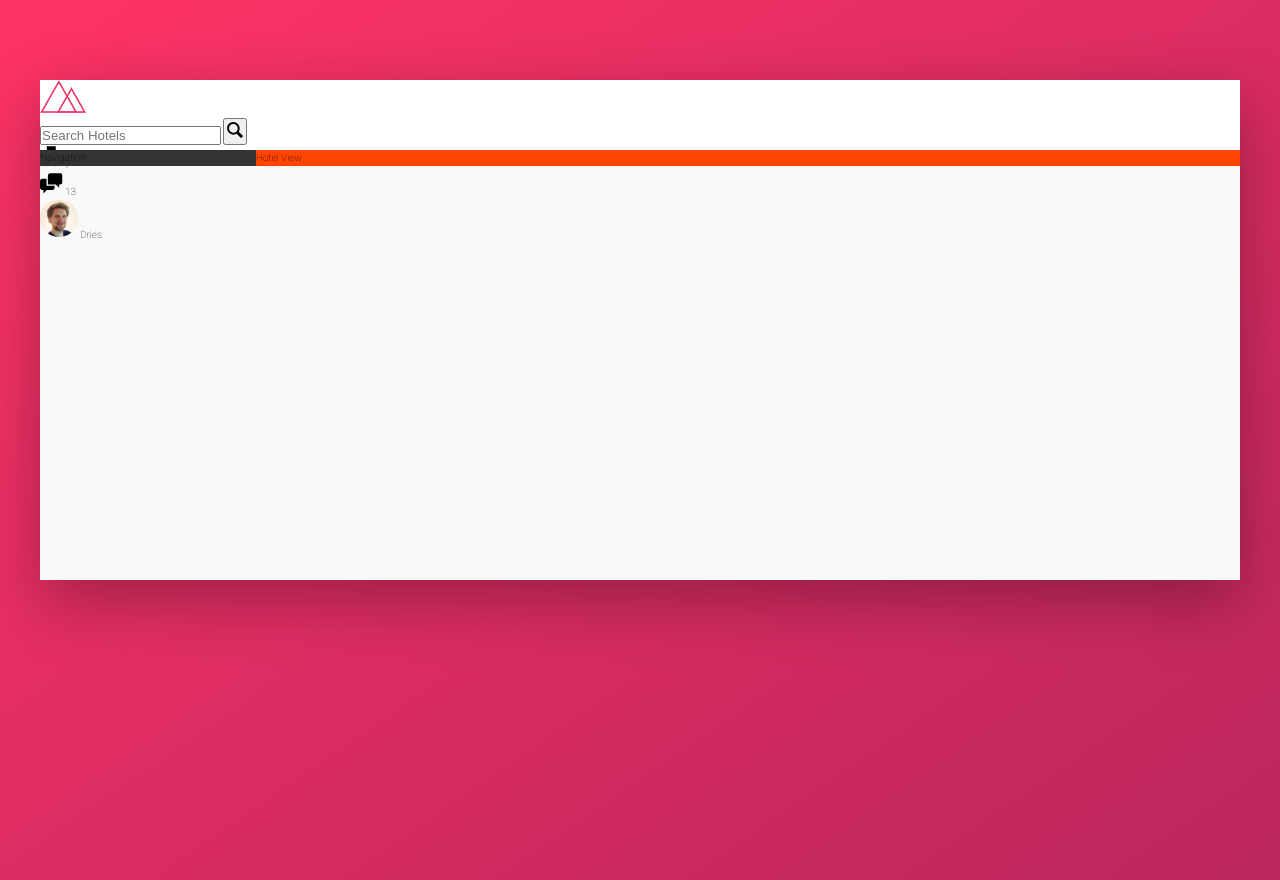
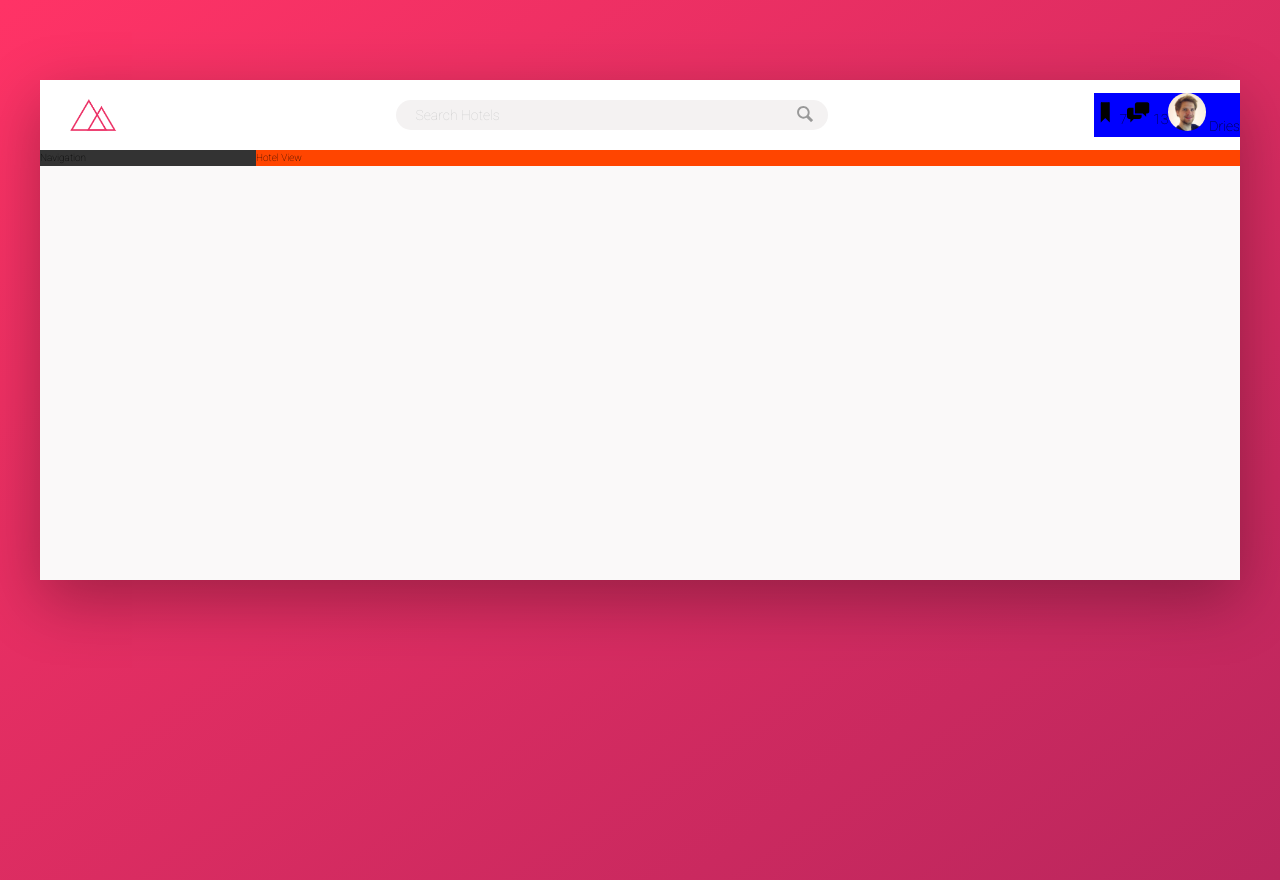
Before and after one commit to driesdriesdries/trillo, a website: page index.html in a window 1280 px wide. Drawn offline with Linux system fonts and the light colour scheme.

Commit message:
lesson 76

```diff
--- a/sass/_components.scss
+++ b/sass/_components.scss
@@ -1,24 +1,68 @@
 //LOGO
 .logo {
     height: 3.25rem;
+    margin-left: 3rem;
 }
 //SEARCH BOX
 .search {
+    flex: 0 0 40%;
+    display: flex;
+    align-items: center;
+    justify-content: center;
+
     &__input {
+        font-family: inherit;
+        font-size: inherit;
+        background-color: var(--color-grey-light-2);
+        border: none;
+        color: inherit;
+        padding: .7rem 2rem;
+        border-radius: 100px;
+        width: 90%;
+        transition: all .2s;
+        margin-right: -3.25rem;
 
+        &:focus {
+            outline: none;
+            width: 100%;
+            background-color: var(--color-grey-light-3);
+        }
+
+        &::-webkit-input-placeholder {
+            font-weight: 100;
+            color:var(--color-grey-light-4);
+        }
     }
+
+    &__input:focus + &__button {
+        background-color: var(--color-grey-light-3);
+    }
+
     &__button {
+        border: none;
+        background-color: var(--color-grey-light-2);
+
+        &:focus {
+            outline: none;
+        }
+        &:active {
+            transform: translateY(2px);
+        }
 
     }
     &__icon {
         height: 2rem;
         width: 2rem;
+        fill: var(--color-grey-dark-3)
     }
 }
 
 
 //USER NAV
 .user-nav {
+    display: flex;
+    align-items: center;
+    background-color: blue;
     &__icon-box {
 
     }
--- a/sass/_layout.scss
+++ b/sass/_layout.scss
@@ -6,9 +6,14 @@
     min-height: 50rem;
 }
 .header {
+    font-size: 1.4rem;
     height: 7rem;
     background-color: white;
     border-bottom: var(--color-grey-light-2);
+    display: flex;
+    justify-content: space-between;
+    align-items: center;
+
 }
 .content {
     display: flex;
```
Also changed, not shown: css/style.css.
